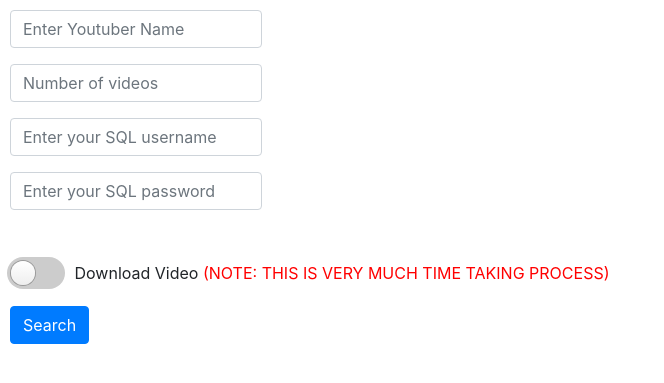
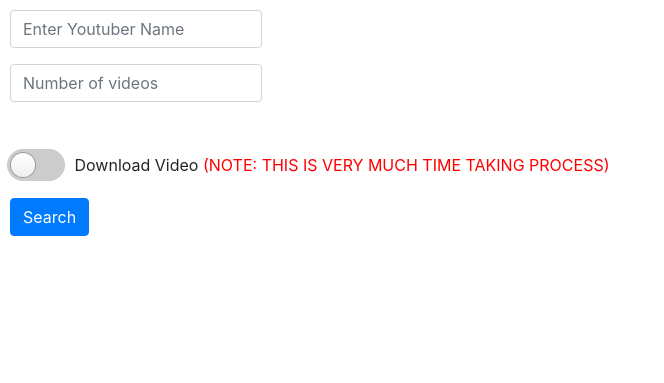
Before and after one commit to hiteshwadhwani/youtube-web-scrapper, a Flask app: template templates/home.html in a window 1280 px wide. Shown: the part 160-543 px from the top of the page, without its empty margins (0-664 px from the left). Run offline with Flask 2, Linux system fonts and the light colour scheme; the template is opened without the code that fills it, so the values that code supplies are empty; some libraries are stand-ins or nearby versions.

Commit message:
app.py updated

```diff
--- a/app.py
+++ b/app.py
@@ -16,6 +16,7 @@ import logging_file
 # https://docs.python.org/3/library/urllib.parse.html
 from urllib.parse import urlparse
 from connect_with_sql import save_to_sql
+from connect_with_mongoDB import handle_data_mongoDB
 
 app = Flask(__name__)
 
@@ -29,15 +30,13 @@ def hello_world():
     return render_template("home.html")
 
 
-
 # def success():
 #     name = request.form['content']
 #     number_of_videos = int(request.form['number'])
 #     sql_username = request.form['sql-username']
 #     sql_password = request.form['sql-password']
 
-    # retrieve data from mongoDB
-
+# retrieve data from mongoDB
 
 
 @app.route('/success', methods=['POST'])
@@ -45,19 +44,19 @@ def success():
     if request.method == 'POST':
         name = request.form['content']
         number_of_videos = int(request.form['number'])
-        sql_username = request.form['sql-username']
-        sql_password = request.form['sql-password']
+        # sql_username = request.form['sql-username']
+        # sql_password = request.form['sql-password']
+        download_video = request.form.get("video")
         logging_file.info(f"user searched for {name} and he wants {number_of_videos} videos")
         handle_S3_videos.reset_directory()
-        urls = image_URL(name, number_of_videos)
+        urls = image_URL(name, number_of_videos, download_video)
         print("length of urls ", len(urls))
-        save_to_sql(sql_username, sql_password, urls, name.replace(" ", "_"))
-        # return jsonify(str(urls))
-
+        handle_data_mongoDB(urls, name.replace(" ", "_"))
+        # save_to_sql(sql_username, sql_password, urls, name.replace(" ", "_"))
         return render_template("success.html", list_data=urls)
 
 
-def image_URL(name_to_search, number_of_links):
+def image_URL(name_to_search, number_of_links, download_video):
     ser = Service(os.environ.get("CHROMEDRIVER_PATH"))
     op = webdriver.ChromeOptions()
     op.add_argument("--headless")
@@ -98,11 +97,11 @@ def image_URL(name_to_search, number_of_links):
 
     information = []
     for link in list(links1)[0:number_of_links]:
-        information.append(get_video_information(link, driver))
+        information.append(get_video_information(link, driver, download_video))
     return information
 
 
-def get_video_information(url: str, driver: webdriver):
+def get_video_information(url: str, driver: webdriver, download_video):
     global comment_count, likes, title, comments
     driver.get(url)
 
@@ -121,21 +120,25 @@ def get_video_information(url: str, driver: webdriver):
 
     # title of the video
     try:
-        title = wait.until(EC.presence_of_element_located((By.XPATH, '//*[@id="container"]/h1/yt-formatted-string'))).get_attribute("innerText")
+        title = wait.until(
+            EC.presence_of_element_located((By.XPATH, '//*[@id="container"]/h1/yt-formatted-string'))).get_attribute(
+            "innerText")
     except:
         pass
 
     # Likes of the video
     # likes = driver.find_element(By.XPATH, '//*[@id="top-level-buttons-computed"]/ytd-toggle-button-renderer[1]/a').text
     try:
-        likes = wait.until(EC.presence_of_element_located((By.XPATH, '//*[@id="top-level-buttons-computed"]/ytd-toggle-button-renderer[1]/a'))).text
+        likes = wait.until(EC.presence_of_element_located(
+            (By.XPATH, '//*[@id="top-level-buttons-computed"]/ytd-toggle-button-renderer[1]/a'))).text
     except:
         pass
 
     # number of comments on the video
     # comment_count = (driver.find_element(By.XPATH, '//*[@id="count"]/yt-formatted-string/span[1]')).text
     try:
-        comment_count = wait.until(EC.presence_of_element_located((By.XPATH, '//*[@id="count"]/yt-formatted-string/span[1]'))).text
+        comment_count = wait.until(
+            EC.presence_of_element_located((By.XPATH, '//*[@id="count"]/yt-formatted-string/span[1]'))).text
     except:
         pass
 
@@ -144,24 +147,23 @@ def get_video_information(url: str, driver: webdriver):
         commentNew = driver.find_elements(By.XPATH, '//*[@id="body"]')
         comments = []
         for i in commentNew:
-            comments.append({"name": i.find_element(By.CSS_SELECTOR, '#header-author > h3').text,"comment": i.find_element(By.ID, 'comment-content').text})
+            comments.append({"name": i.find_element(By.CSS_SELECTOR, '#header-author > h3').text,
+                             "comment": i.find_element(By.ID, 'comment-content').text})
     except:
         pass
 
     # Download video and upload in S3 Bucket and create URL
-    # if download_video is not None:
-    #     video_s3_URL = handle_S3_videos.handle_videos(url, title)
-    # else:
-    #     video_s3_URL = 'None'
+    if download_video is not None:
+        video_s3_URL = handle_S3_videos.handle_videos(url, title)
+    else:
+        video_s3_URL = 'None'
 
     details = {'url': url, "title": title, "likes": likes, "number_of_comments": comment_count,
                'thumbnail': f'http://img.youtube.com/vi/{urlparse(url).query[2::]}/maxresdefault.jpg',
-               "comments": comments}
+               "S3_Bucket_URL": video_s3_URL, "comments": comments}
 
     return details
 
 
-
-
 if __name__ == '__main__':
     app.run()
--- a/templates/home.html
+++ b/templates/home.html
@@ -42,12 +42,12 @@
             <div style="margin:10px" class="mb-3">
                 <input style="width:20%" type="number" name="number" class="form-control" placeholder="Number of videos">
             </div>
-            <div style="margin:10px" class="mb-3">
-                <input style="width:20%" type="text" name="sql-username" class="form-control" placeholder="Enter your SQL username">
-            </div>
-            <div style="margin:10px" class="mb-3">
-                <input style="width:20%" type="password" name="sql-password" class="form-control" placeholder="Enter your SQL password">
-            </div>
+<!--            <div style="margin:10px" class="mb-3">-->
+<!--                <input style="width:20%" type="text" name="sql-username" class="form-control" placeholder="Enter your SQL username">-->
+<!--            </div>-->
+<!--            <div style="margin:10px" class="mb-3">-->
+<!--                <input style="width:20%" type="password" name="sql-password" class="form-control" placeholder="Enter your SQL password">-->
+<!--            </div>-->
             <br>
             <label class="toggle">
                 <input class="toggle-checkbox" name="video" type="checkbox">
```
Also changed, not shown: connect_with_mongoDB.py (+9 -2 lines), connect_with_sql.py (+0 -8 lines).
